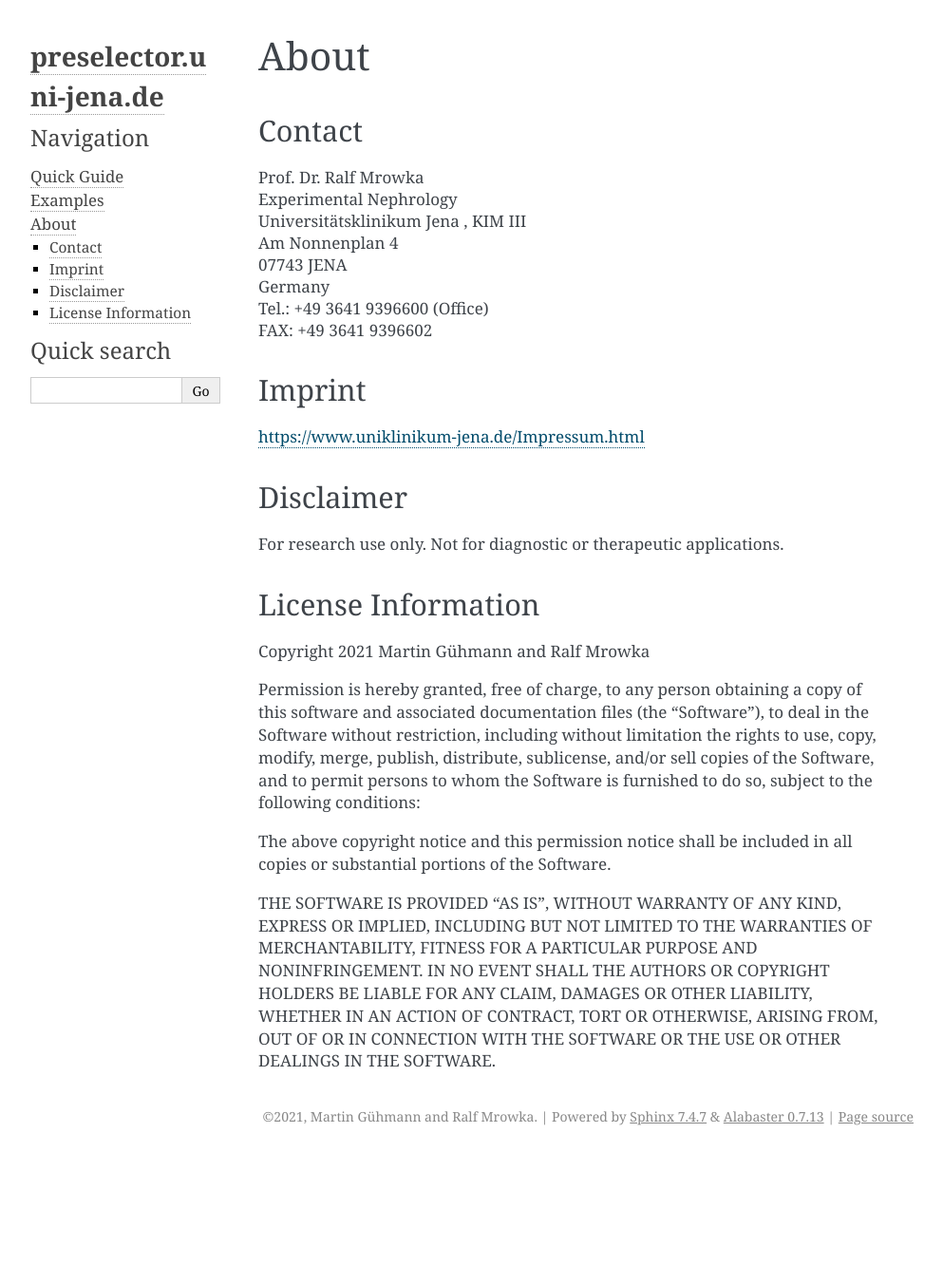
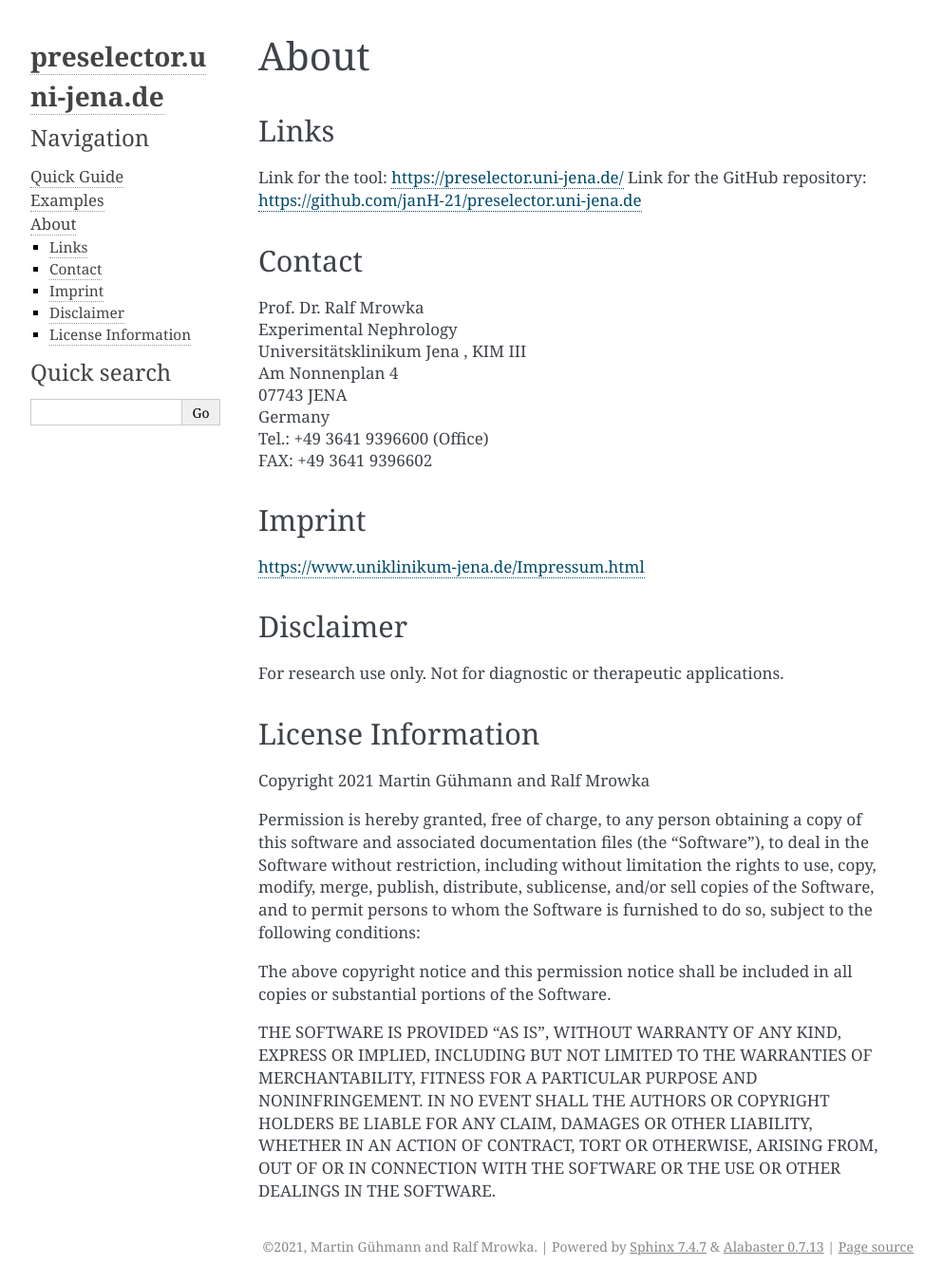
Before and after one commit to MartinGuehmann/preselector, a Sphinx documentation site: the page built from docs/about.rst, in a window 1280 px wide. Shown: the whole page at 95% size, without its empty margins (148-1141 px from the left). Built offline with Sphinx 7.4.7, drawn with Linux system fonts in a browser that asks for light colours; before the commit the page ends 1215 px from its top, so only the background shows below that.

Commit message:
Update about.rst
Included link to tool & documentation

```diff
--- a/docs/about.rst
+++ b/docs/about.rst
@@ -1,5 +1,10 @@
 About
 =====
+
+Links
+^^^^^^^
+Link for the tool: https://preselector.uni-jena.de/
+Link for the GitHub repository: https://github.com/janH-21/preselector.uni-jena.de
 
 Contact
 ^^^^^^^
```
